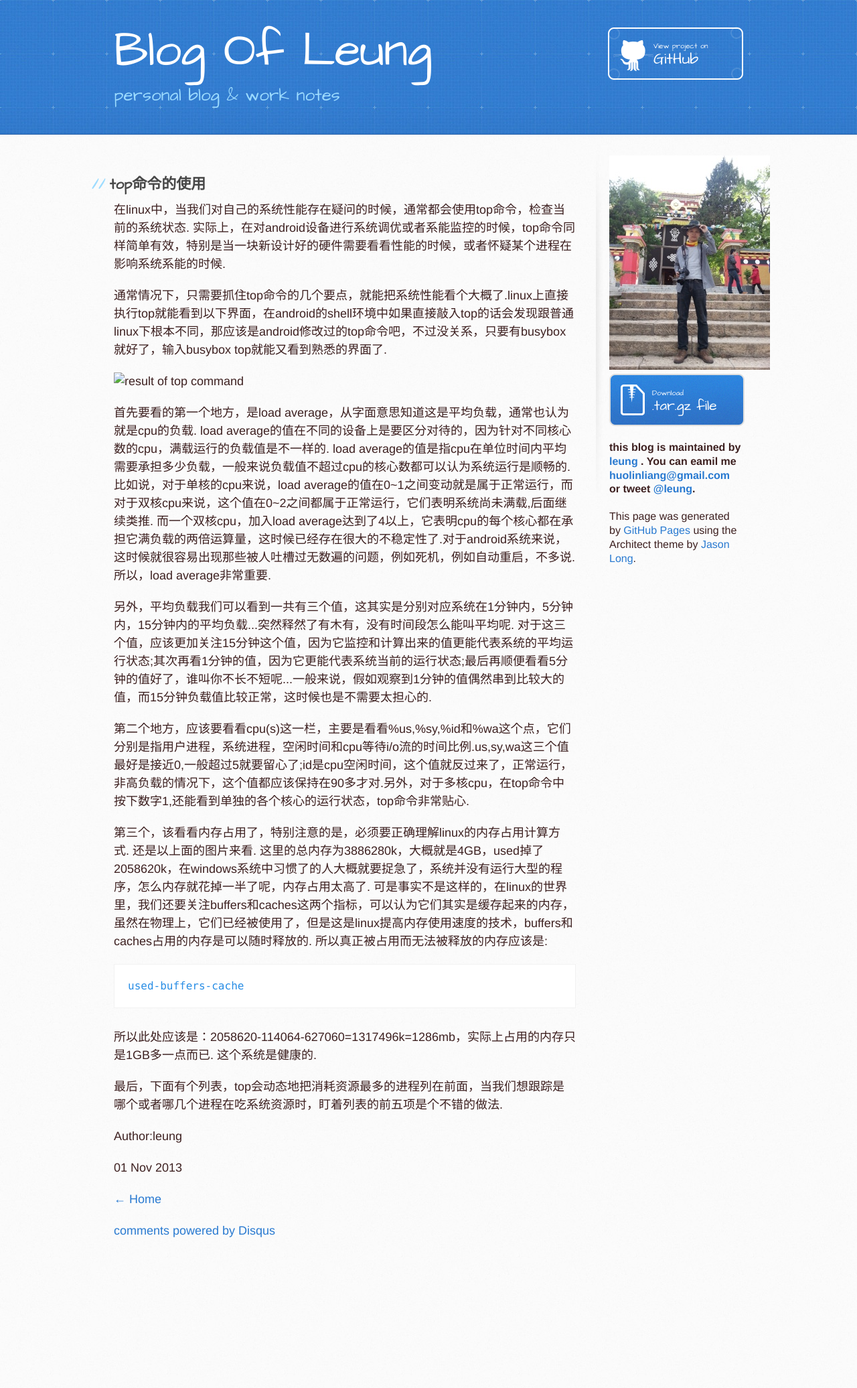
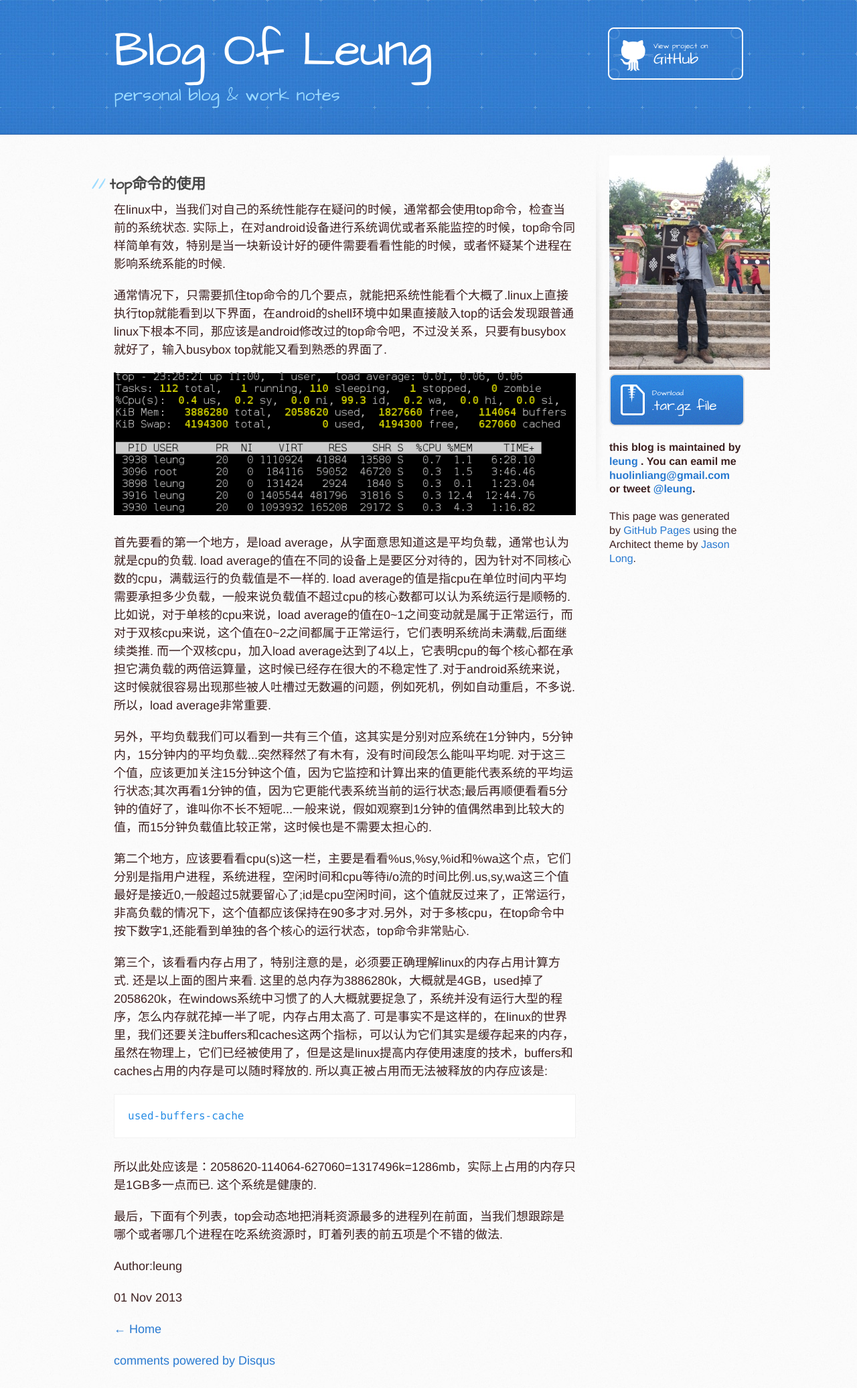
Before and after one commit to huolinliang/blog_leung, a Jekyll site: the page built from _posts/2013-11-01-about-top.html, in a window 1280 px wide. Shown: the whole page at 67% size. Built offline with Jekyll 4.4.1, drawn with Linux system fonts in a browser that asks for light colours; Markdown is read by kramdown in place of the engine named in the settings; comment, search, counter and statistics services are not loaded; before the commit the page ends 1878 px from its top, so only the background shows below that.

Commit message:
modify for photo - -

```diff
--- a/_posts/2013-11-01-about-top.html
+++ b/_posts/2013-11-01-about-top.html
@@ -9,7 +9,7 @@ title: 使用top监控android系统性能
 
 <p>通常情况下，只需要抓住top命令的几个要点，就能把系统性能看个大概了.linux上直接执行top就能看到以下界面，在android的shell环境中如果直接敲入top的话会发现跟普通linux下根本不同，那应该是android修改过的top命令吧，不过没关系，只要有busybox就好了，输入busybox top就能又看到熟悉的界面了.</p>
 
-<p><img src="../../../_posts/photos/top.png" alt="result of top command" title=""></p>
+<p><img src="../../../images/top.png" alt="result of top command" title=""></p>
 
 <p>首先要看的第一个地方，是load average，从字面意思知道这是平均负载，通常也认为就是cpu的负载. load average的值在不同的设备上是要区分对待的，因为针对不同核心数的cpu，满载运行的负载值是不一样的. load average的值是指cpu在单位时间内平均需要承担多少负载，一般来说负载值不超过cpu的核心数都可以认为系统运行是顺畅的. 比如说，对于单核的cpu来说，load average的值在0~1之间变动就是属于正常运行，而对于双核cpu来说，这个值在0~2之间都属于正常运行，它们表明系统尚未满载,后面继续类推. 而一个双核cpu，加入load average达到了4以上，它表明cpu的每个核心都在承担它满负载的两倍运算量，这时候已经存在很大的不稳定性了.对于android系统来说，这时候就很容易出现那些被人吐槽过无数遍的问题，例如死机，例如自动重启，不多说.所以，load average非常重要.</p>
 
```
Also changed, not shown: images/top.png (added).
